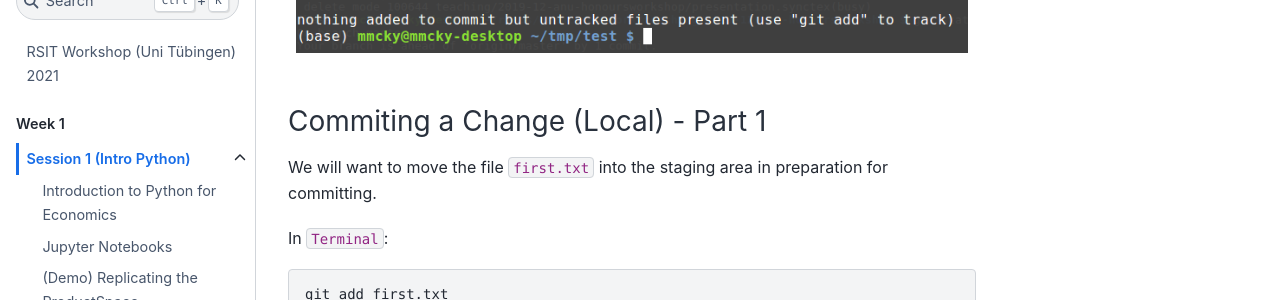
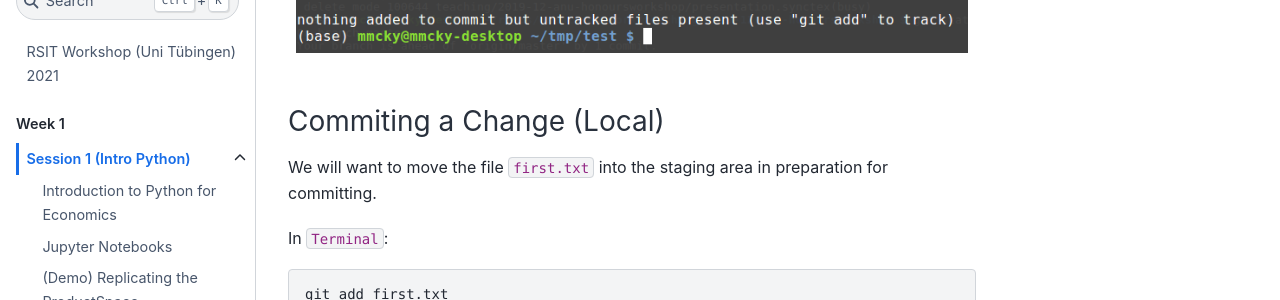
Before and after one commit to QuantEcon/2021-workshop-rsit, a Jupyter Book: the page built from website/week1/session1/github-intro.md, in a window 1280 px wide and 900 px high, scrolled down 4734 px. Shown: the part 156-456 px from the top of the window. Built offline with Jupyter Book 1.0.4 settings and Sphinx 7.4.7 and the Sphinx Book theme 1.1.4, drawn with Linux system fonts in a browser that asks for light colours.

Commit message:
change to title

````diff
--- a/website/week1/session1/github-intro.md
+++ b/website/week1/session1/github-intro.md
@@ -146,7 +146,7 @@ to check on `git` state
 ```{figure} img/terminal-git-status.png
 ```
 
-### Commiting a Change (Local) - Part 1
+### Commiting a Change (Local)
 
 We will want to move the file `first.txt` into the staging area
 in preparation for committing.
````
